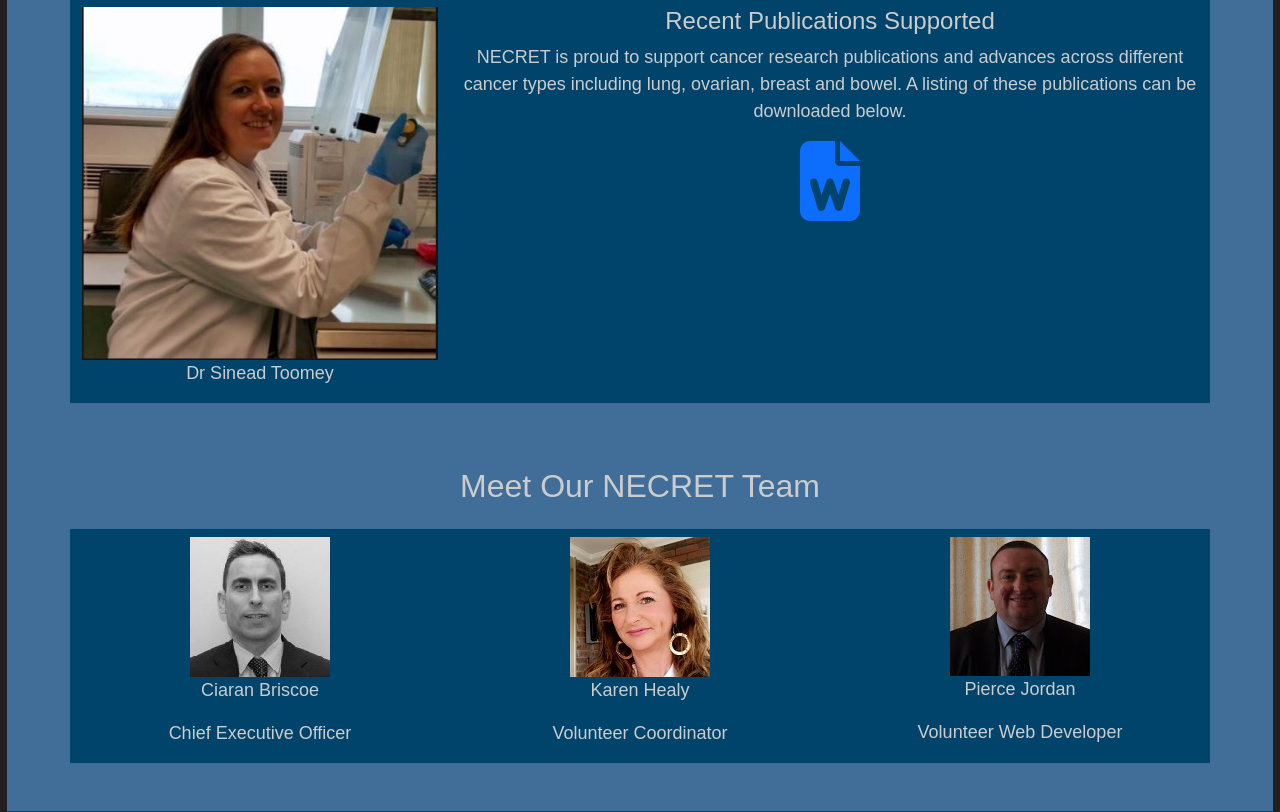
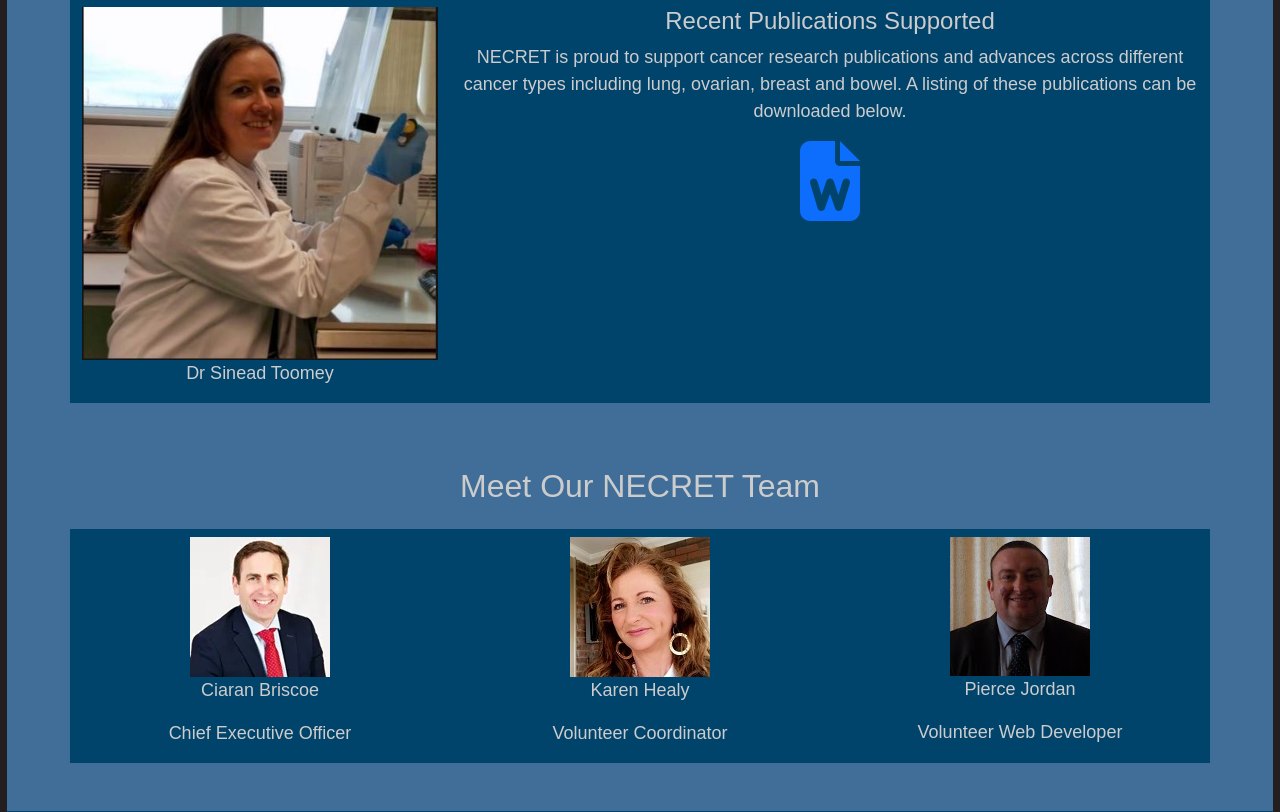
Before and after one commit to athanri/NECRET, a PHP site: page /meet.php in a window 1280 px wide. Shown: the part 1165-1977 px from the top of the page. Run offline with PHP 8.4, Linux system fonts and the light colour scheme; some libraries are stand-ins or nearby versions.

Commit message:
PJ - Ciaran

```diff
--- a/meet.php
+++ b/meet.php
@@ -55,7 +55,7 @@
                     </div>
 
                     <div id="meetText" class="col-md-4 col-12 col-lg-4 col-xl-4 col-sm-12 mt-3 pt-2 mb-5 text-center">
-                        <img class="img-fluid" src="./img/Ciaran2.jpg" alt="Ciaran Briscoe">
+                        <img class="img-fluid" src="./img/Ciaran2.webp" alt="Ciaran Briscoe">
                         <p>Ciaran Briscoe</p>
                         <p>Chief Executive Officer</p>
                     </div>
```
Also changed, not shown: img/Ciaran2.webp (added).
